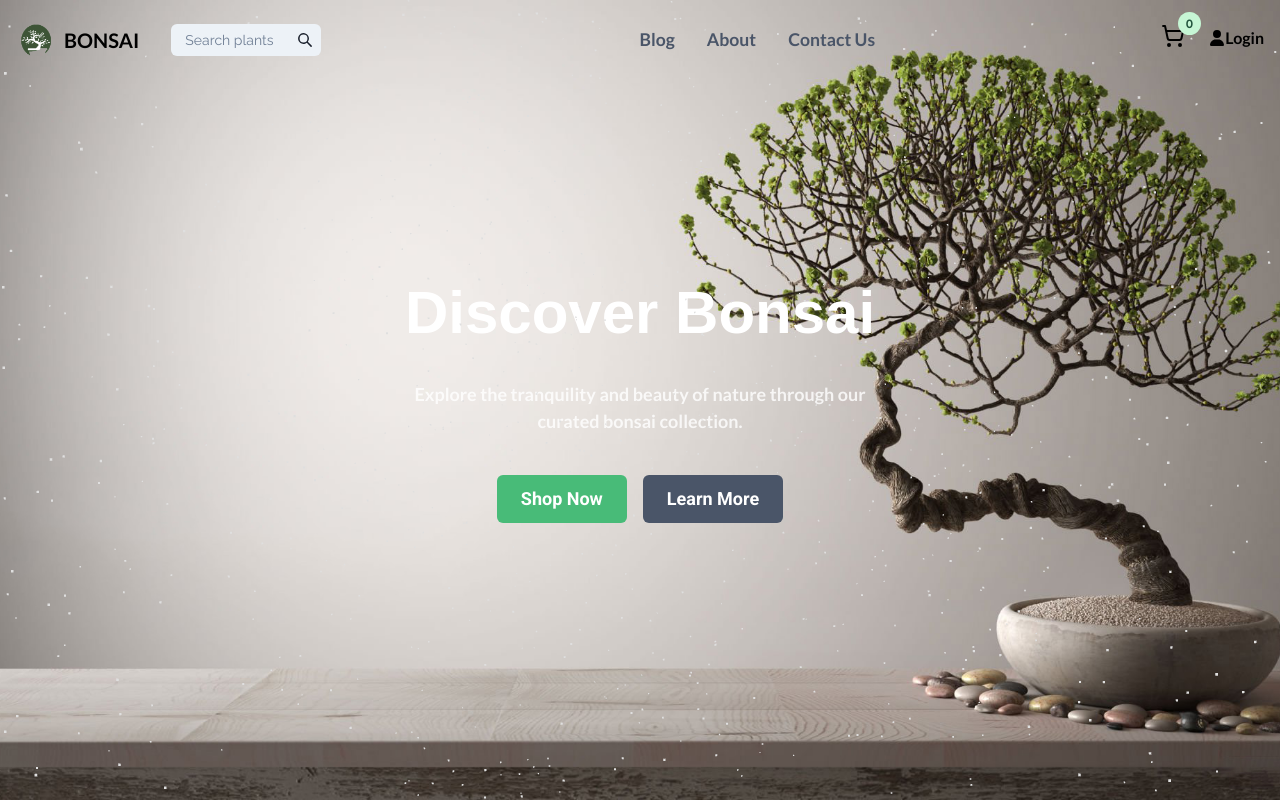
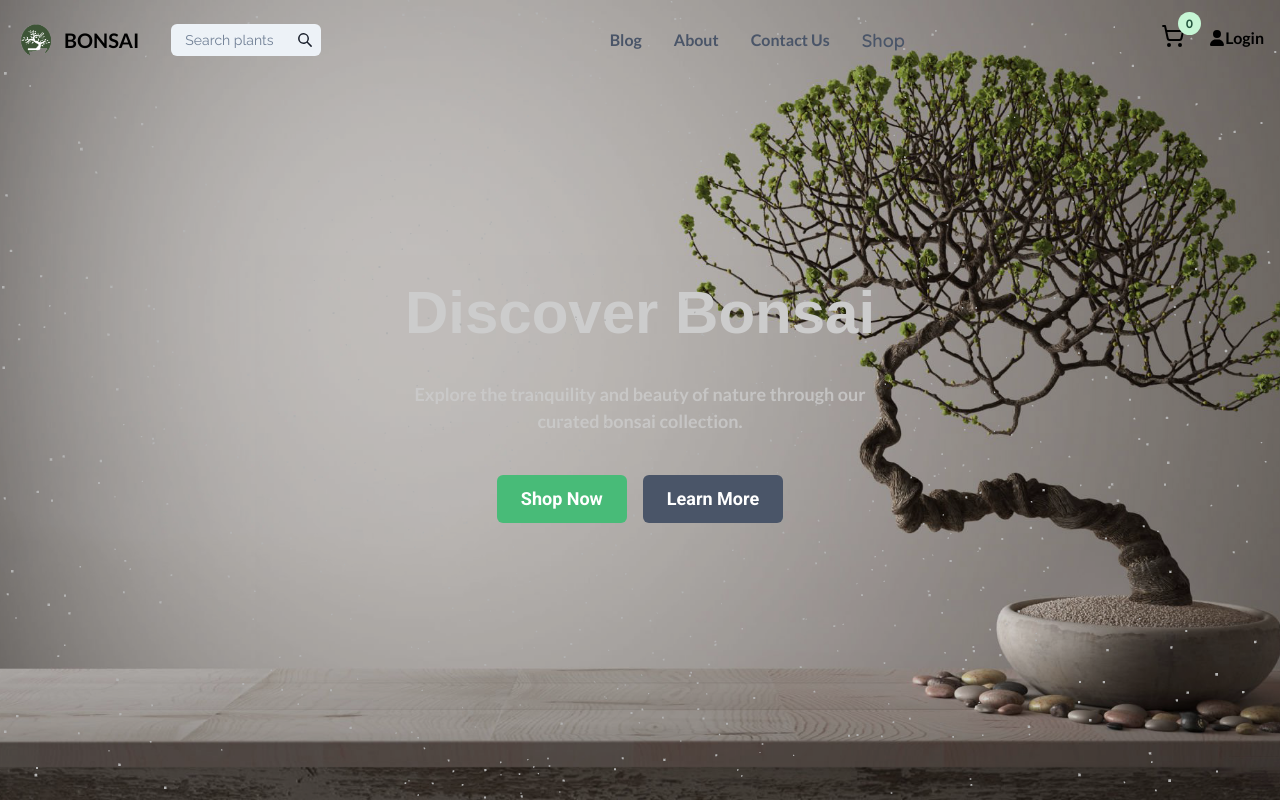
Before and after one commit to mikhail-w/bonsai-test, a React (Vite) app in the folder frontend/: page / in a window 1280 px wide. Shown: the top 802 px of the page. Built offline with nearby package versions, Linux system fonts and the light colour scheme; no server answers; a web font is replaced by a local one; what ldrs would draw is missing.

Commit message:
style navbar dropdown

```diff
--- a/frontend/src/components/HeroSection.jsx
+++ b/frontend/src/components/HeroSection.jsx
@@ -36,6 +36,15 @@ function HeroSection() {
         top={0}
         left={0}
         zIndex={-1}
+      />
+      <Box
+        w="full"
+        h="100vh"
+        bg="rgba(0, 0, 0, 0.2)" // 50% opacity black overlay
+        position="absolute"
+        top={0}
+        left={0}
+        zIndex={0}
       />
 
       {/* Content Section */}
--- a/frontend/src/components/NavBar.jsx
+++ b/frontend/src/components/NavBar.jsx
@@ -18,6 +18,7 @@ import {
   Stack,
   Badge,
   Avatar,
+  useDisclosure,
 } from '@chakra-ui/react';
 import { Link as ChakraLink } from '@chakra-ui/react';
 import { FaUser } from 'react-icons/fa6';
@@ -33,6 +34,7 @@ import { motion, AnimatePresence } from 'framer-motion';
 
 function NavBar() {
   const [scrolled, setScrolled] = useState(false);
+  const shopMenuDisclosure = useDisclosure(); // For Shop menu hover control
   const [menuOpen, setMenuOpen] = useState(false);
   const dispatch = useDispatch();
   const navigate = useNavigate();
@@ -113,6 +115,7 @@ function NavBar() {
               to="/blog"
               fontWeight="bold"
               fontFamily="lato"
+              fontSize="md"
               color="gray.600"
               _hover={{
                 color: 'green.500',
@@ -128,6 +131,7 @@ function NavBar() {
               to="/about"
               fontWeight="bold"
               fontFamily="lato"
+              fontSize="md"
               color="gray.600"
               _hover={{
                 color: 'green.500',
@@ -143,6 +147,7 @@ function NavBar() {
               to="/contact"
               fontWeight="bold"
               fontFamily="lato"
+              fontSize="md"
               color="gray.600"
               _hover={{
                 color: 'green.500',
@@ -152,6 +157,45 @@ function NavBar() {
             >
               Contact Us
             </ChakraLink>
+            {/* Shop Menu with hover control */}
+            <Menu isOpen={shopMenuDisclosure.isOpen}>
+              <MenuButton
+                as={Button}
+                fontWeight="bold"
+                fontFamily="lato"
+                fontSize="lg"
+                variant="link"
+                cursor="pointer"
+                color="gray.600"
+                onMouseEnter={shopMenuDisclosure.onOpen}
+                onMouseLeave={shopMenuDisclosure.onClose}
+                _hover={{
+                  color: 'green.500',
+                  textDecoration: 'underline',
+                  transition: 'all 0.3s ease',
+                }}
+              >
+                Shop
+              </MenuButton>
+              <MenuList
+                onMouseEnter={shopMenuDisclosure.onOpen}
+                onMouseLeave={shopMenuDisclosure.onClose}
+                fontFamily="lato"
+                boxShadow="lg"
+                borderRadius="md"
+                bg="white"
+              >
+                <RouterLink to="/plants">
+                  <MenuItem>Potted Plants</MenuItem>
+                </RouterLink>
+                <RouterLink to="/planters">
+                  <MenuItem>Planters</MenuItem>
+                </RouterLink>
+                <RouterLink to="/essentials">
+                  <MenuItem>Essentials</MenuItem>
+                </RouterLink>
+              </MenuList>
+            </Menu>
           </HStack>
         </Flex>
 
@@ -246,7 +290,7 @@ function NavBar() {
 
         {/* Hamburger Icon for mobile */}
         <Box display={{ base: 'block', md: 'none' }}>
-          <Hamburger toggled={menuOpen} toggle={toggleMenu} />
+          <Hamburger color="#48bb78" toggled={menuOpen} toggle={toggleMenu} />
         </Box>
       </Flex>
 
@@ -267,6 +311,7 @@ function NavBar() {
               right: 0,
               zIndex: 20,
               background: 'white',
+              borderRadius: '0 0 16px 16px',
             }}
           >
             <Box
@@ -280,7 +325,39 @@ function NavBar() {
                 <Box pl={8}>
                   <SearchBar />
                 </Box>
+                <ChakraLink
+                  pl={8}
+                  as={RouterLink}
+                  to="/blog"
+                  fontWeight="bold"
+                  fontFamily="lato"
+                  fontSize="md"
+                  color="gray.600"
+                  _hover={{
+                    color: 'green.500',
+                    textDecoration: 'underline',
+                    transition: 'all 0.3s ease',
+                  }}
+                >
+                  Blog
+                </ChakraLink>
 
+                <ChakraLink
+                  pl={8}
+                  as={RouterLink}
+                  to="/about"
+                  fontWeight="bold"
+                  fontFamily="lato"
+                  fontSize="md"
+                  color="gray.600"
+                  _hover={{
+                    color: 'green.500',
+                    textDecoration: 'underline',
+                    transition: 'all 0.3s ease',
+                  }}
+                >
+                  About
+                </ChakraLink>
                 <Accordion allowToggle>
                   <AccordionItem>
                     <AccordionButton pl={8}>
@@ -398,8 +475,8 @@ function NavBar() {
                   </>
                 ) : (
                   <RouterLink to="/login">
-                    <Button variant="link" id="login">
-                      <FaUser />
+                    <Button pl={8} color={'#323232'} variant="link" id="login">
+                      <FaUser color={'#323232'} />
                       Login
                     </Button>
                   </RouterLink>
```
